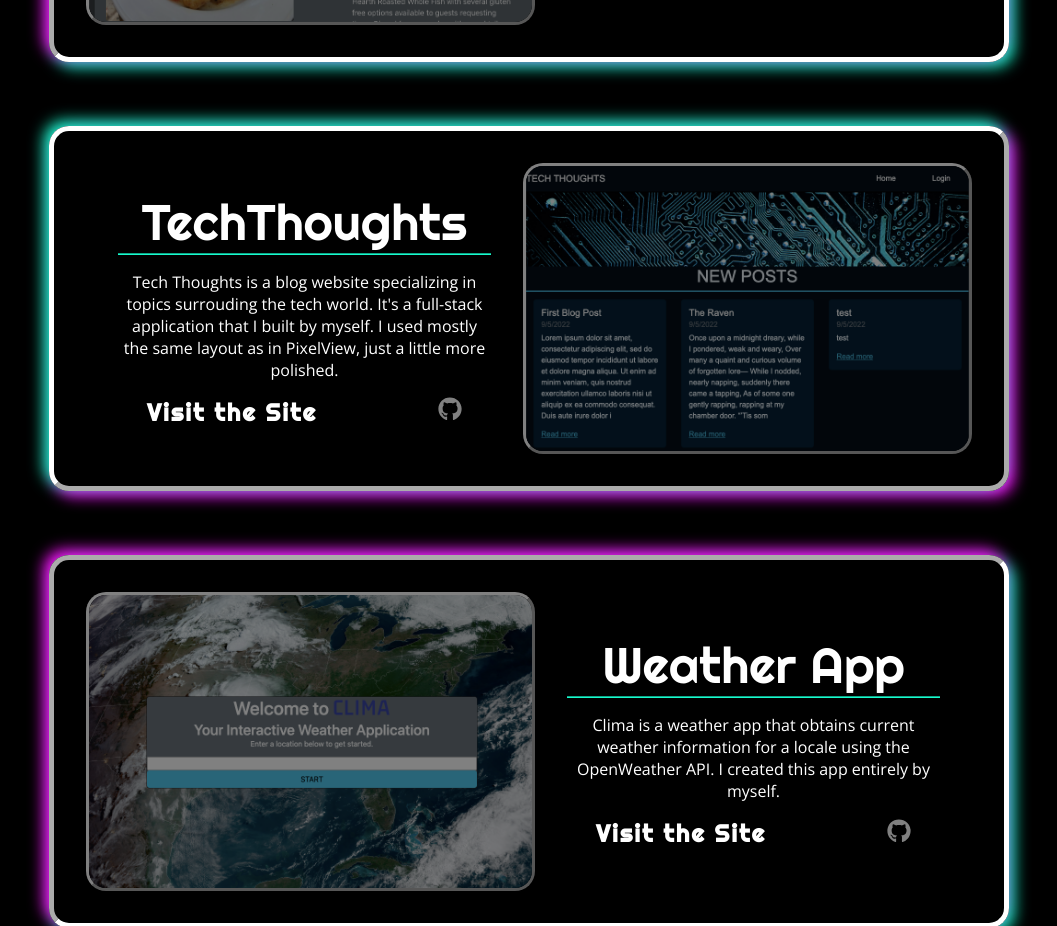
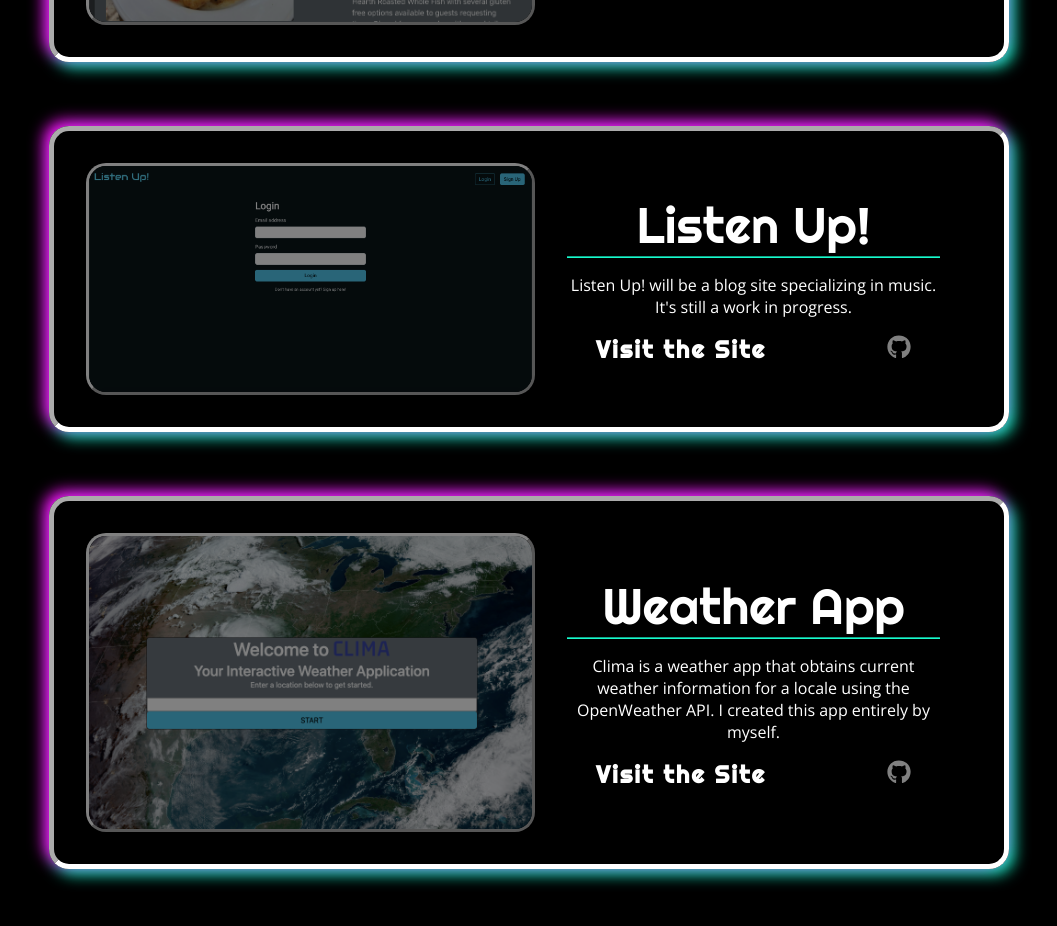
Before and after one commit to jlit2594/Portfolio, a React (Create React App) app: page / in a window 1280 px wide. Shown: the part 2220-3146 px from the top of the page, without its empty margins (111-1168 px from the left). Built offline with nearby package versions, Linux system fonts and the light colour scheme; a web font is replaced by a local one.

Commit message:
added new project

```diff
--- a/src/components/about/index.js
+++ b/src/components/about/index.js
@@ -1,5 +1,6 @@
 import React from 'react';
 import selfie from '../../img/headshot.png'
+import resume from '../../downloads/Resume 2022.pdf'
 import { FaLinkedin, FaGithub, FaEnvelope } from "react-icons/fa";
 
 function About() {
--- a/src/components/projects/index.js
+++ b/src/components/projects/index.js
@@ -1,7 +1,7 @@
 import React from 'react';
 import megaPhoto from '../../img/megabytes.png';
 import climaPhoto from '../../img/weather.png';
-import techPhoto from '../../img/techthoughts.png';
+import listenPhoto from '../../img/listenup.png';
 import Card from 'react-bootstrap/Card';
 import { FaGithub } from 'react-icons/fa';
 
@@ -15,11 +15,11 @@ function Projects() {
             description: "MegaBytes was a group project focusing on delivering a list of the best restaurants in a particular location. It implements a third-party API called 'Global Restaurants'. I handled the API implementation as well as some of the styling."
         },
         {
-            title: 'TechThoughts',
-            link: 'https://floating-shelf-79387.herokuapp.com/',
-            github: 'https://github.com/jlit2594/blog',
-            img: techPhoto,
-            description: "Tech Thoughts is a blog website specializing in topics surrouding the tech world. It's a full-stack application that I built by myself. I used mostly the same layout as in PixelView, just a little more polished."
+            title: 'Listen Up!',
+            link: 'https://stormy-temple-70664.herokuapp.com/',
+            github: 'https://github.com/jlit2594/hike-project-3',
+            img: listenPhoto,
+            description: "Listen Up! will be a blog site specializing in music. It's still a work in progress."
         },
         {
             title: 'Weather App',
```
Also changed, not shown: src/img/listenup.png (added), 1 other file (tests, documents, lock files or other folders).
